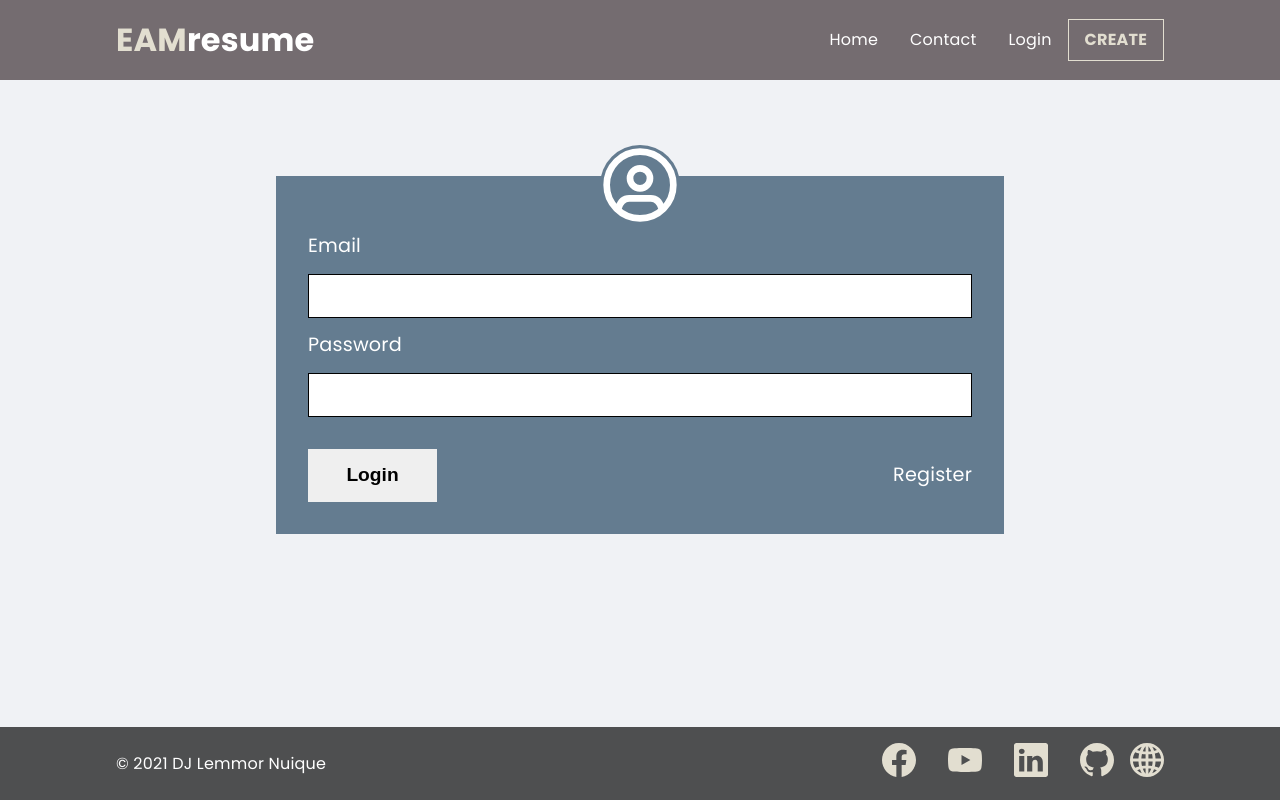
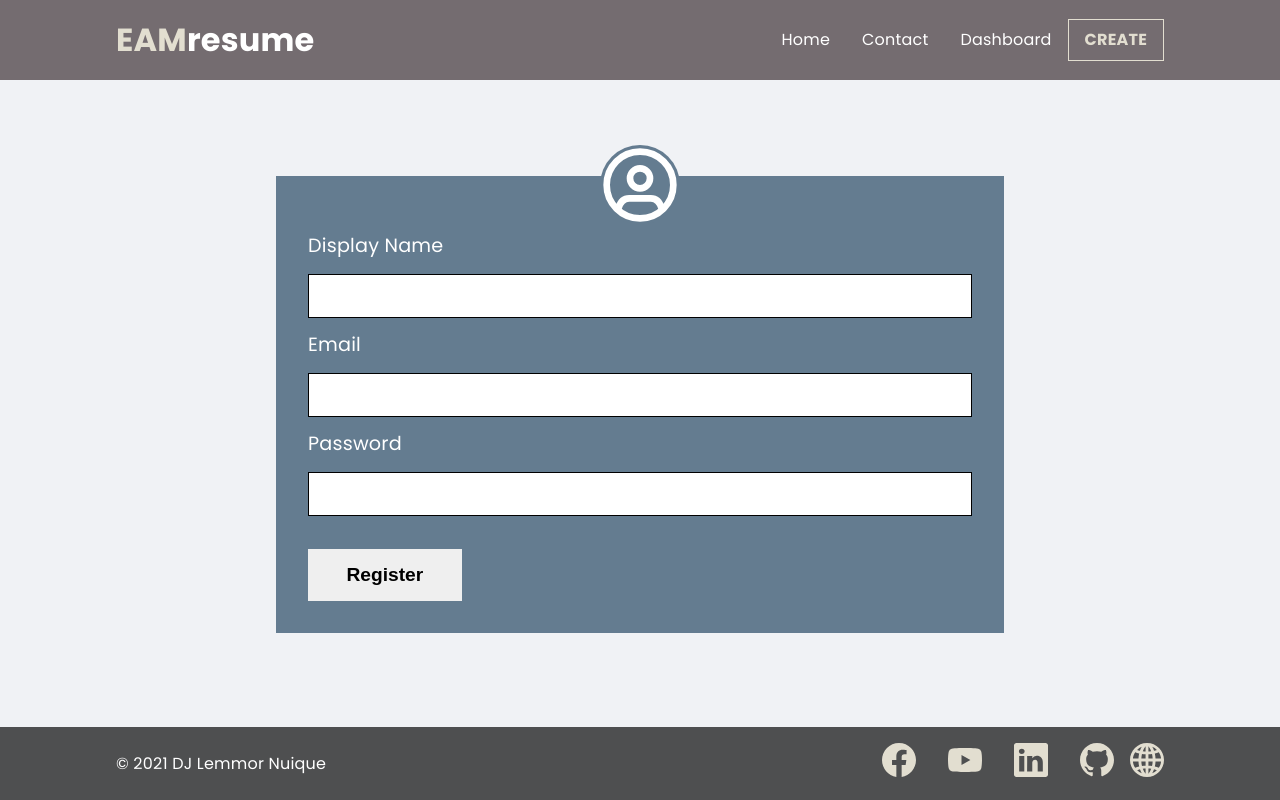
Before and after one commit to djlemmor/EAMresume, a Vue app: page /test in a window 1280 px wide. Before the commit this address led to /login. Built offline with nearby package versions, Linux system fonts and the light colour scheme; no server answers; the database is empty.

Commit message:
vuex update

```diff
--- a/src/App.vue
+++ b/src/App.vue
@@ -1,29 +1,29 @@
 <template>
   <Navbar />
-    <router-view/>
+  <router-view />
   <Footer />
 </template>
 
 <script lang="ts">
-import { defineComponent } from 'vue';
-import Navbar from '@/views/layout/Navbar.vue';
-import Footer from '@/views/layout/Footer.vue';
-import store from '@/store';
+import { defineComponent } from "vue";
+import Navbar from "@/views/layout/Navbar.vue";
+import Footer from "@/views/layout/Footer.vue";
+import store from "@/store";
 
 export default defineComponent({
-  name: 'App',
+  name: "App",
   components: {
     Navbar,
-    Footer
+    Footer,
   },
-  mounted() {
+  /* mounted() {
     store.dispatch('getUser')
     store.dispatch('getUserData')
-  }
+  } */
 });
 </script>
 <style>
-@import url('https://fonts.googleapis.com/css2?family=Poppins:wght@400;700&display=swap');
+@import url("https://fonts.googleapis.com/css2?family=Poppins:wght@400;700&display=swap");
 
 *,
 *::before,
@@ -34,16 +34,16 @@ export default defineComponent({
 }
 
 :root {
-    --eam-ivory: #E2DED0;
-    --eam-gray: #746C70;
-    --eam-cool-gray: #4E4F50;
+  --eam-ivory: #e2ded0;
+  --eam-gray: #746c70;
+  --eam-cool-gray: #4e4f50;
   --eam-blue: #517ea3;
-    --eam-blue-gray: #647C90;
+  --eam-blue-gray: #647c90;
 }
 
 body {
   background: #f0f2f5;
-    font-family: 'Poppins', sans-serif;
+  font-family: "Poppins", sans-serif;
   line-height: 1.5;
   letter-spacing: 0.2px;
 }
@@ -88,7 +88,8 @@ section {
   margin-bottom: 1em;
 }
 
-input, textarea {
+input,
+textarea {
   display: block;
   width: 100%;
   padding: 1em;
--- a/src/components/Test.vue
+++ b/src/components/Test.vue
@@ -1,74 +1,128 @@
 <template>
-  <section class="eam-dashboard">
+  <section class="eam-register">
     <div class="container">
-      <h1>Test</h1>
-      <p>Display Name: {{ user?.displayName }}</p>
-      <p class="email">Email: {{ user?.email }} </p>
-      <div>
-        <button @click="eamSignout" class="eam-button-logout">LOGOUT</button>
+      <div class="eam-register-container">
+        <svg
+          xmlns="http://www.w3.org/2000/svg"
+          width="80"
+          height="80"
+          viewBox="0 0 24 24"
+          fill="none"
+          stroke="#fff"
+          stroke-width="2"
+          stroke-linecap="round"
+          stroke-linejoin="round"
+        >
+          <path d="M5.52 19c.64-2.2 1.84-3 3.22-3h6.52c1.38 0 2.58.8 3.22 3" />
+          <circle cx="12" cy="10" r="3" />
+          <circle cx="12" cy="12" r="10" />
+        </svg>
+        <form @submit.prevent="eamRegister">
+          <label>Display Name</label>
+          <input v-model="displayName" type="text" required />
+          <label>Email</label>
+          <input v-model="email" type="email" required />
+          <label>Password</label>
+          <input v-model="password" type="password" required />
+          <button :disabled="disable">Register</button>
+        </form>
       </div>
       <div class="error">{{ error }}</div>
-      <div> {{ UserData }}</div>
     </div>
   </section>
 </template>
 
 <script lang="ts">
-import { defineComponent, ref } from 'vue'
-import { useRouter } from 'vue-router'
-import fireSignout from '@/helpers/fireSignout'
-import store from '@/store';
+import store from "@/store";
+import { defineComponent, ref } from "vue";
 
 export default defineComponent({
-  name: 'Test',
+  name: "Register",
   components: {},
   setup() {
-    const user = store.getters.getUser
-    const router = useRouter()
-    const { error, signout } = fireSignout()
-    error.value = null
-    const eamSignout = async () => {
-      await signout()
-      if(!error.value) {
-        router.push({ name: 'Home' })
+    const displayName = ref("");
+    const email = ref("");
+    const password = ref("");
+    const disable = ref(false);
+    const error = ref("");
+
+    const eamRegister = async () => {
+      disable.value = true;
+      try {
+        await store.dispatch("signup", {
+          email: email.value,
+          password: password.value,
+          displayName: displayName.value,
+        });
+        console.log("succcess");
+        disable.value = false;
+      } catch (err: any) {
+        if (err.code == "auth/email-already-in-use") {
+          error.value = "The Email is Already in Use";
+        } else if (err.code == "auth/weak-password") {
+          error.value = "Password Should be at least 6 Characters";
+        } else {
+          error.value = err.code;
+          console.log(err);
+        }
+        disable.value = false;
       }
-    }
+    };
 
-    if(user.status == 'notlogin') {
-      router.push({ name: 'Login' })
-    }
-
-    return { error, eamSignout }
+    return { displayName, email, password, disable, error, eamRegister };
   },
-  computed: {
-    user() {
-      return store.getters.getUser
-    },
-    UserData() {
-      return store.getters.getUserData
-    }
-  }
 });
 </script>
 
 <style scoped>
-.container {
+.eam-register {
+  padding: 6em 0;
+}
+.eam-register .container {
   flex-direction: column;
 }
-.container > * {
-  margin-bottom: 1em;
-}
-.eam-button-logout {
-  padding: 1em 1.5em;
-  border: none;
-  cursor: pointer;
+.eam-register-container {
+  margin: 0 10em;
+  padding: 2em;
   background-color: var(--eam-blue-gray);
   color: #fff;
-  font-weight: bold;
+  text-align: center;
 }
 
-.eam-button-logout:hover {
-  background-color: var(--eam-blue);
+.eam-register-container svg {
+  margin-top: -5em;
+  background-color: #647c90;
+  border-radius: 50%;
 }
 
+.eam-register-container form {
+  text-align: left;
+}
+
+.eam-register-container input {
+  width: 100%;
+  padding: 1em;
+  margin: 1em 0;
+}
+
+.eam-register-container label {
+  font-size: 1.2rem;
+}
+
+.eam-register-container h2 {
+  font-size: 2rem;
+}
+
+.eam-register-container button {
+  font-size: 1.2rem;
+  padding: 0.8em 2em;
+  border: none;
+  font-weight: bold;
+  cursor: pointer;
+  margin-top: 1em;
+}
+
+.eam-register-container button:hover {
+  background-color: #fff;
+}
 </style>
--- a/src/main.ts
+++ b/src/main.ts
@@ -2,14 +2,14 @@ import { createApp } from 'vue'
 import App from './App.vue'
 import router from './router'
 import store from './store'
-import { firebaseAuth } from '@/firebase/config'
-import { onAuthStateChanged } from "firebase/auth"
+/* import { firebaseAuth } from '@/firebase/config'
+import { onAuthStateChanged } from "firebase/auth" */
 
-/* createApp(App).use(store).use(router).mount('#app') */
-let app: any
+createApp(App).use(store).use(router).mount('#app')
+/* let app: any
 
 onAuthStateChanged(firebaseAuth, () => {
   if (!app) {
     app = createApp(App).use(store).use(router).mount('#app')
   }
-})
+}) */
--- a/src/views/layout/Navbar.vue
+++ b/src/views/layout/Navbar.vue
@@ -4,35 +4,44 @@
       <div class="eam-logo">
         <router-link :to="{ name: 'Home' }">
           <span>EAM</span>resume
+        </router-link>
+      </div>
+      <template v-if="userIsReady">
+        <nav>
+          <router-link :to="{ name: 'Home' }" class="eam-navlinks"
+            >Home</router-link
+          >
+          <router-link :to="{ name: 'Contact' }" class="eam-navlinks"
+            >Contact</router-link
+          >
+          <router-link :to="{ name: 'Login' }" v-if="!user" class="eam-navlinks"
+            >Login</router-link
+          >
+          <router-link :to="{ name: 'Dashboard' }" v-else class="eam-navlinks"
+            >Dashboard</router-link
+          >
+          <router-link :to="{ name: 'Format' }">
+            <div class="eam-create">CREATE</div>
           </router-link>
-      </div>
-      <nav>
-        <router-link :to="{ name: 'Home' }" class="eam-navlinks">Home</router-link>
-        <router-link :to="{ name: 'Contact' }" class="eam-navlinks">Contact</router-link>
-        <router-link :to="{ name: 'Login' }" v-if="!user" class="eam-navlinks">Login</router-link>
-        <router-link :to="{ name: 'Dashboard' }" v-else class="eam-navlinks">Dashboard</router-link>
-        <router-link :to="{ name: 'Format' }">
-          <div class="eam-create">
-            CREATE
-          </div>
-        </router-link>
-      </nav>
+        </nav>
+      </template>
     </div>
   </header>
 </template>
 
 <script lang="ts">
-import { defineComponent } from 'vue'
-import fireUser from '@/helpers/fireUser'
+import store from "@/store";
+import { computed, defineComponent } from "vue";
 
 export default defineComponent({
-  name: 'Navbar',
+  name: "Navbar",
   components: {},
   setup() {
-    const { user } = fireUser()
-
-    return { user }
-  }
+    return {
+      user: computed(() => store.state.user),
+      userIsReady: computed(() => store.state.userIsReady),
+    };
+  },
 });
 </script>
 
@@ -60,7 +69,7 @@ nav a {
   position: relative;
 }
 
-nav a:last-child{
+nav a:last-child {
   padding: 0;
 }
 .eam-create {
@@ -74,7 +83,7 @@ nav a:last-child{
   background-color: var(--eam-ivory);
 }
 .eam-navlinks::after {
-  content: '';
+  content: "";
   position: absolute;
   bottom: -1.5em;
   left: 0;
--- a/src/views/pages/Register.vue
+++ b/src/views/pages/Register.vue
@@ -2,21 +2,28 @@
   <section class="eam-register">
     <div class="container">
       <div class="eam-register-container">
-        <svg xmlns="http://www.w3.org/2000/svg" width="80" height="80" viewBox="0 0 24 24" fill="none"
+        <svg
+          xmlns="http://www.w3.org/2000/svg"
+          width="80"
+          height="80"
+          viewBox="0 0 24 24"
+          fill="none"
           stroke="#fff"
           stroke-width="2"
           stroke-linecap="round"
-          stroke-linejoin="round">
-          <path d="M5.52 19c.64-2.2 1.84-3 3.22-3h6.52c1.38 0 2.58.8 3.22 3"/>
-          <circle cx="12" cy="10" r="3"/><circle cx="12" cy="12" r="10"/>
+          stroke-linejoin="round"
+        >
+          <path d="M5.52 19c.64-2.2 1.84-3 3.22-3h6.52c1.38 0 2.58.8 3.22 3" />
+          <circle cx="12" cy="10" r="3" />
+          <circle cx="12" cy="12" r="10" />
         </svg>
         <form @submit.prevent="eamRegister">
           <label>Display Name</label>
-            <input v-model="displayName" type="text" required>
+          <input v-model="displayName" type="text" required />
           <label>Email</label>
-            <input v-model="email" type="email" required>
+          <input v-model="email" type="email" required />
           <label>Password</label>
-            <input v-model="password" type="password" required>
+          <input v-model="password" type="password" required />
           <button :disabled="disable">Register</button>
         </form>
       </div>
@@ -26,40 +33,40 @@
 </template>
 
 <script lang="ts">
-import { defineComponent, ref } from 'vue';
-import { useRouter } from 'vue-router';
-import fireSignup from '@/helpers/fireSignup'
-import fireUser from '@/helpers/fireUser'
+import { defineComponent, ref } from "vue";
+import { useRouter } from "vue-router";
+import fireSignup from "@/helpers/fireSignup";
+import fireUser from "@/helpers/fireUser";
 
 export default defineComponent({
-  name: 'Register',
+  name: "Register",
   components: {},
-  setup(){
-    const displayName = ref('')
-    const email = ref('')
-    const password = ref('')
-    const disable = ref(false)
-    const { user } = fireUser()
-    const { error, signup } = fireSignup()
-    const router = useRouter()
+  setup() {
+    const displayName = ref("");
+    const email = ref("");
+    const password = ref("");
+    const disable = ref(false);
+    const { user } = fireUser();
+    const { error, signup } = fireSignup();
+    const router = useRouter();
 
-    error.value = null
+    error.value = null;
     const eamRegister = async () => {
-      disable.value = true
-      await signup(email.value, password.value, displayName.value)
-      if(!error.value) {
-        router.push({ name: 'Dashboard' })
+      disable.value = true;
+      await signup(email.value, password.value, displayName.value);
+      if (!error.value) {
+        router.push({ name: "Dashboard" });
       } else {
-        disable.value = false
+        disable.value = false;
       }
+    };
+
+    if (user.value) {
+      router.push({ name: "Dashboard" });
     }
 
-    if(user.value) {
-      router.push({ name: 'Dashboard' })
-    }
-
-    return { displayName, email, password, disable, error, eamRegister }
-  }
+    return { displayName, email, password, disable, error, eamRegister };
+  },
 });
 </script>
 
@@ -80,7 +87,7 @@ export default defineComponent({
 
 .eam-register-container svg {
   margin-top: -5em;
-    background-color: #647C90;
+  background-color: #647c90;
   border-radius: 50%;
 }
 
@@ -114,5 +121,4 @@ export default defineComponent({
 .eam-register-container button:hover {
   background-color: #fff;
 }
-
 </style>
```
Also changed, not shown: src/store/index.ts (+44 -8 lines), src/views/pages/Dashboard.vue (+18 -19 lines). Lines whose indentation alone changed are shown as unchanged.
